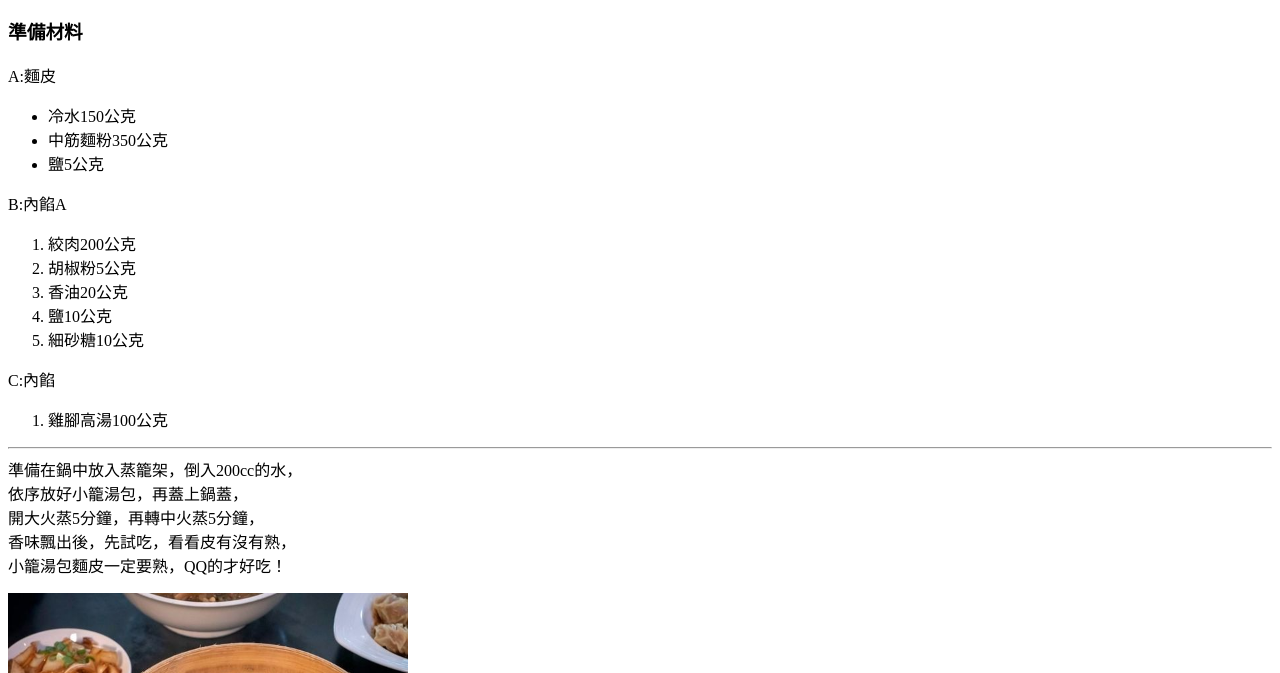
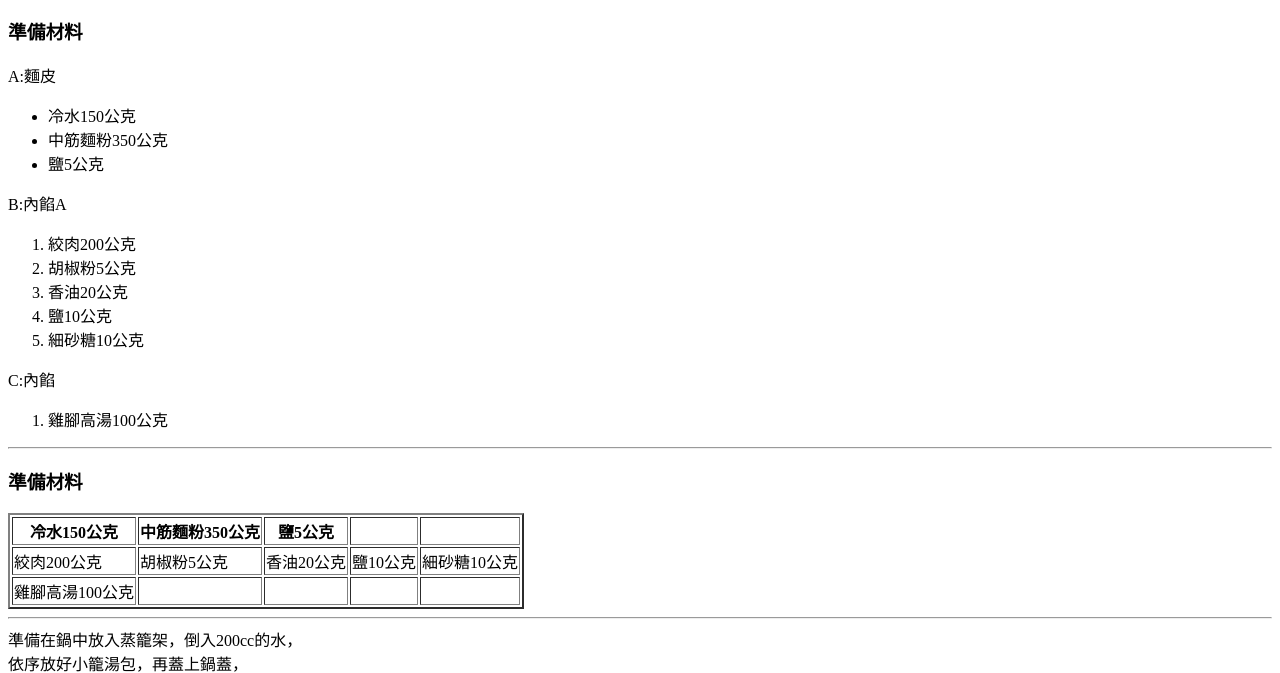
Before and after one commit to chinte8688/20231201-1, a plain HTML site: page index.html in a window 1280 px wide. Shown: the part 127-800 px from the top of the page. Drawn offline with Linux system fonts and the light colour scheme.

Commit message:
Add files via upload

```diff
--- a/index.html
+++ b/index.html
@@ -30,6 +30,34 @@ C:內餡
 <ol>
 <li>雞腳高湯100公克</li>
 </ol>
+<hr>
+
+<h3>準備材料</h3>
+
+<table border="2px">
+  <tr>
+    <th>冷水150公克</th>
+    <th>中筋麵粉350公克</th>
+    <th>鹽5公克</th>
+    <td></td>
+    <td></td>
+  </tr>
+  <tr>
+    <td>絞肉200公克</td>
+    <td>胡椒粉5公克</td>
+    <td>香油20公克</td>
+    <td>鹽10公克</td>
+    <td>細砂糖10公克</td>
+  </tr>
+  <tr>
+    <td>雞腳高湯100公克</td>
+    <td></td>
+    <td></td>
+    <td></td>
+    <td></td>
+  </tr>
+</table>
+
 <hr>
 
 準備在鍋中放入蒸籠架，倒入200cc的水，<br>
```
